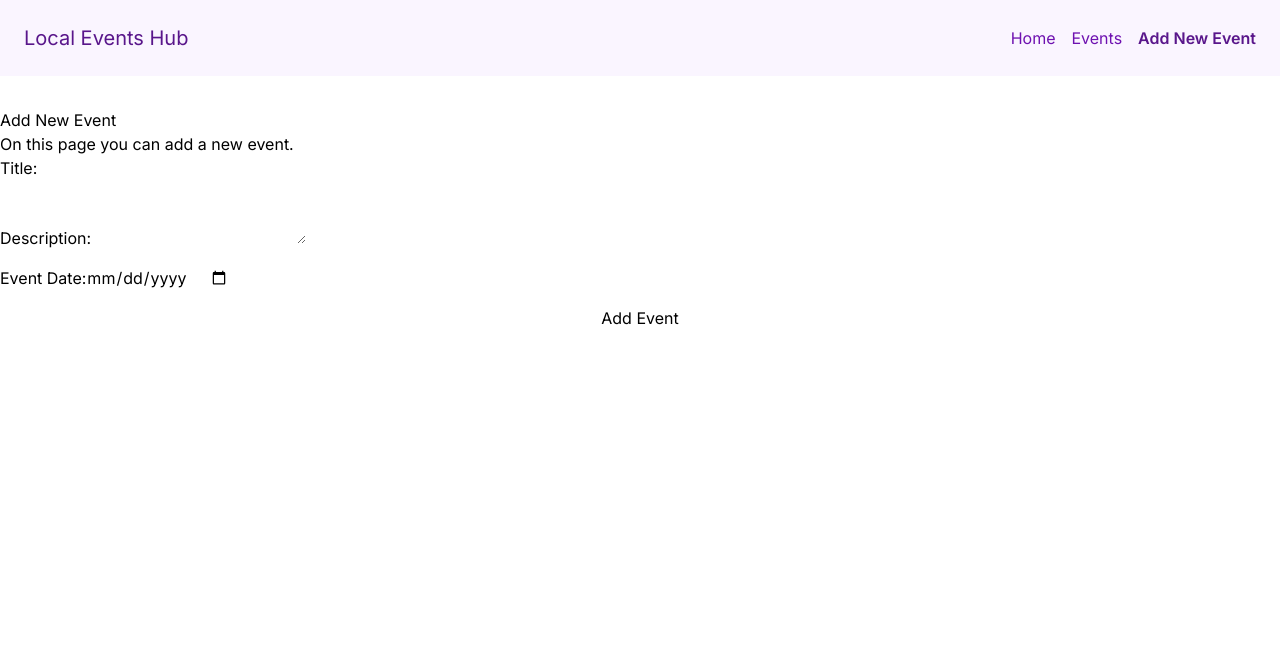
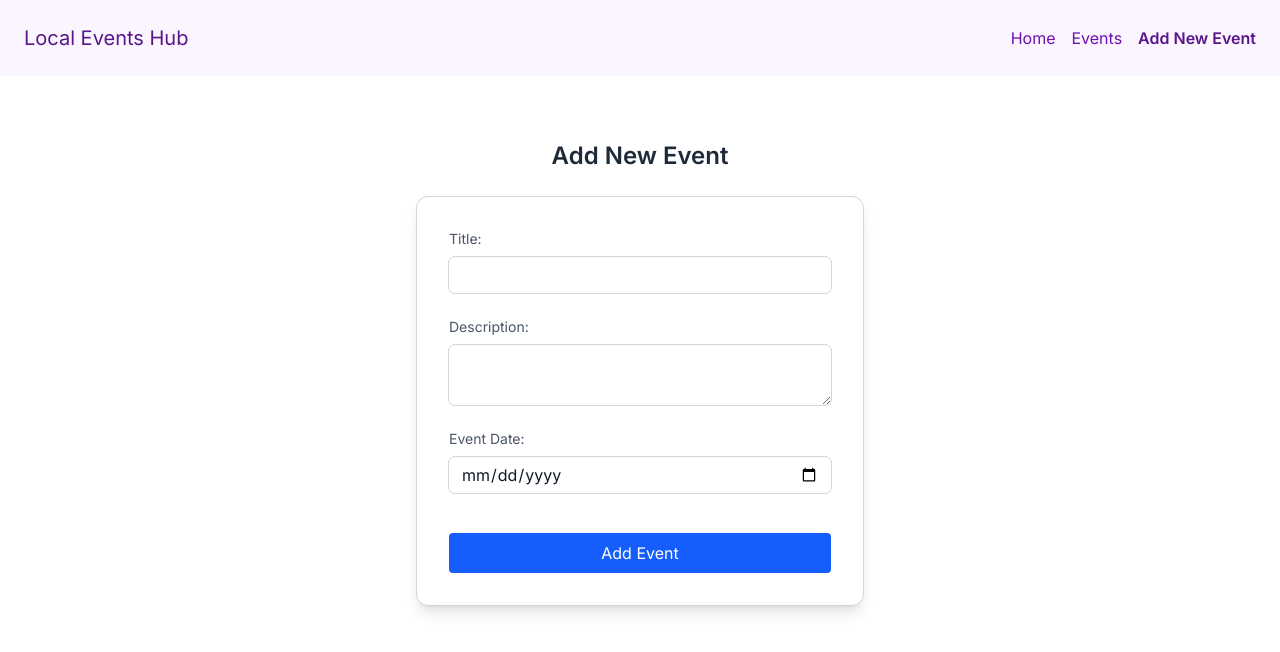
Before and after one commit to denitsadobreva/local-events-hub, a Next.js app: page /events/new in a window 1280 px wide. Shown: the top 652 px of the page. Built offline with nearby package versions, Linux system fonts and the light colour scheme; no server answers; a web font is replaced by a local one.

Commit message:
add event form styling

```diff
--- a/app/events/new/page.tsx
+++ b/app/events/new/page.tsx
@@ -2,23 +2,53 @@ import { addNewEvent } from "../actions";
 
 export default async function NewEventPage() {
   return (
-    <div>
-      <h1>Add New Event</h1>
-      <p>On this page you can add a new event.</p>
-      <form action={addNewEvent} className="flex flex-col gap-4">
-        <div>
-          <label htmlFor="title">Title:</label>
-          <input type="text" id="title" name="title" required />
+    <div className="mx-auto max-w-7xl px-6 py-8 flex flex-col gap-6 justify-center items-center">
+      <h1 className="font-semibold text-2xl text-gray-800">Add New Event</h1>
+      <form
+        action={addNewEvent}
+        className="flex flex-col gap-6 max-w-md w-full p-8 border border-gray-300 bg-white shadow-lg rounded-xl "
+      >
+        <div className="flex flex-col">
+          <label htmlFor="title" className="text-sm text-gray-600">
+            Title:
+          </label>
+          <input
+            type="text"
+            id="title"
+            name="title"
+            required
+            className="rounded-md px-3 py-1.5 outline-1 outline-gray-300 text-gray-900 mt-2 focus:ring-2 focus:ring-blue-500 focus:outline-none"
+          />
         </div>
-        <div>
-          <label htmlFor="description">Description:</label>
-          <textarea id="description" name="description" required></textarea>
+        <div className="flex flex-col">
+          <label htmlFor="description" className="text-sm text-gray-600">
+            Description:
+          </label>
+          <textarea
+            id="description"
+            name="description"
+            required
+            className="rounded-md px-3 py-1.5 outline-1 outline-gray-300 text-gray-900 mt-2 focus:ring-2 focus:ring-blue-500 focus:outline-none"
+          ></textarea>
         </div>
-        <div>
-          <label htmlFor="event_date">Event Date:</label>
-          <input type="date" id="event_date" name="event_date" required />
+        <div className="flex flex-col">
+          <label htmlFor="event_date" className="text-sm text-gray-600">
+            Event Date:
+          </label>
+          <input
+            type="date"
+            id="event_date"
+            name="event_date"
+            required
+            className="rounded-md px-3 py-1.5 outline-1 outline-gray-300 text-gray-900 mt-2 focus:ring-2 focus:ring-blue-500 focus:outline-none"
+          />
         </div>
-        <button type="submit">Add Event</button>
+        <button
+          type="submit"
+          className="cursor-pointer mt-4 inline-block bg-blue-600 text-white px-4 py-2 rounded hover:bg-blue-700 transition-colors duration-200 "
+        >
+          Add Event
+        </button>
       </form>
     </div>
   );
```
